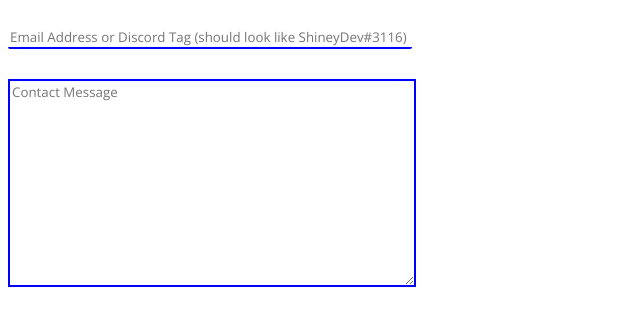
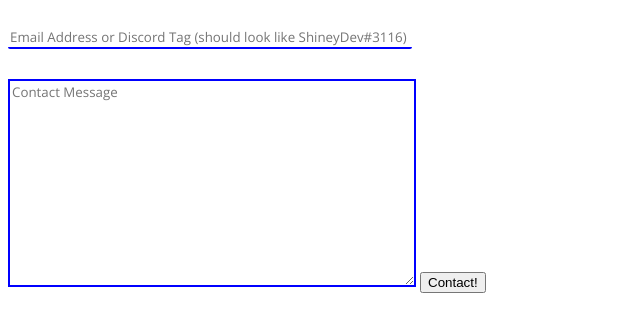
Before and after one commit to Aplet123/shineydev, a website: page views/pages/contact.html in a window 1280 px wide. Shown: the part 92-424 px from the top of the page, without its empty margins (0-640 px from the left). Drawn offline with nearby package versions, Linux system fonts and the light colour scheme.

Commit message:
add a button

```diff
--- a/views/pages/contact.html
+++ b/views/pages/contact.html
@@ -12,5 +12,6 @@
         <input id="last" class="inline" placeholder="Last Name">
         <input id="email" placeholder="Email Address or Discord Tag (should look like ShineyDev#3116)">
         <textarea id="message" placeholder="Contact Message"></textarea>
+        <button>Contact!</button>
     </body>
 </html>
```
